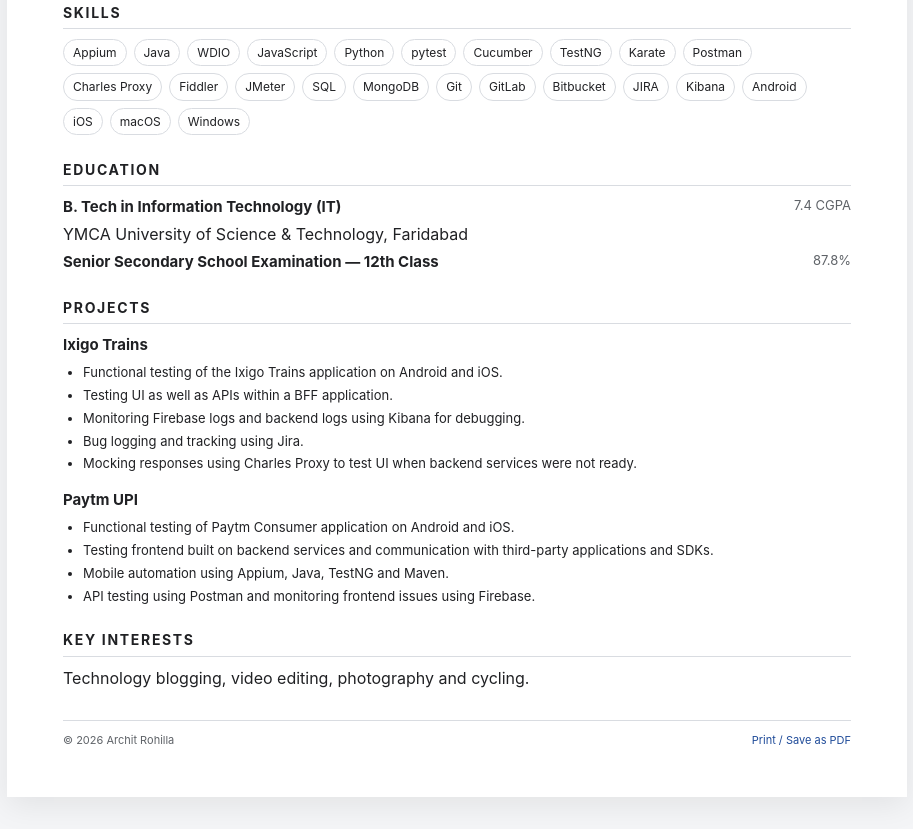
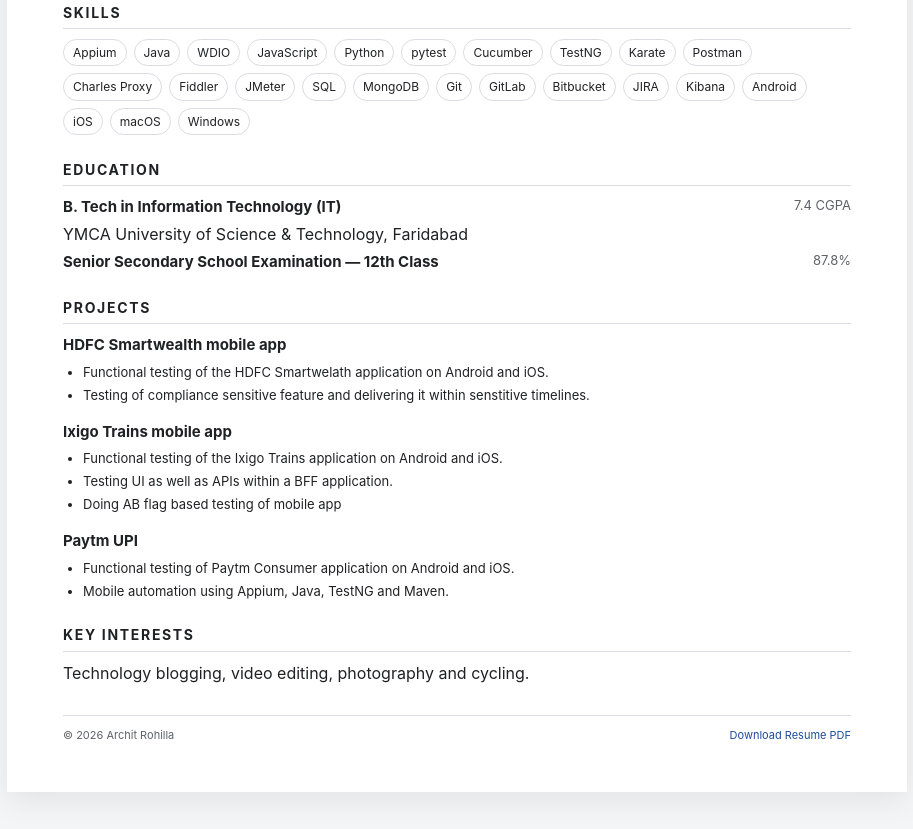
Before and after one commit to architrohilla/archit-resume, a plain HTML site: page index.html in a window 1280 px wide. Shown: the part 1289-2118 px from the top of the page, without its empty margins (183-1096 px from the left). Drawn offline with Linux system fonts and the light colour scheme.

Commit message:
github pages integrate

```diff
--- a/index.html
+++ b/index.html
@@ -18,7 +18,7 @@
       <a href="tel:+919643910590">+91 9643910590</a>
       <a href="mailto:archit.rohilla11@hotmail.com">archit.rohilla11@hotmail.com</a>
       <a href="#" class="placeholder-link">LinkedIn</a>
-      <a href="#" class="placeholder-link">GitHub</a>
+      <a href="https://github.com/architrohilla" class="placeholder-link">GitHub</a>
     </div>
   </header>
 
@@ -136,22 +136,25 @@
   <section>
     <h2>PROJECTS</h2>
     <article>
-      <h3>Ixigo Trains</h3>
+      <h3>HDFC Smartwealth mobile app</h3>
+      <ul>
+        <li>Functional testing of the HDFC Smartwelath application on Android and iOS.</li>
+        <li>Testing of compliance sensitive feature and delivering it within senstitive timelines.</li>
+      </ul>
+    </article>
+    <article>
+      <h3>Ixigo Trains mobile app</h3>
       <ul>
         <li>Functional testing of the Ixigo Trains application on Android and iOS.</li>
         <li>Testing UI as well as APIs within a BFF application.</li>
-        <li>Monitoring Firebase logs and backend logs using Kibana for debugging.</li>
-        <li>Bug logging and tracking using Jira.</li>
-        <li>Mocking responses using Charles Proxy to test UI when backend services were not ready.</li>
+        <li>Doing AB flag based testing of mobile app </li>
       </ul>
     </article>
     <article>
       <h3>Paytm UPI</h3>
       <ul>
         <li>Functional testing of Paytm Consumer application on Android and iOS.</li>
-        <li>Testing frontend built on backend services and communication with third-party applications and SDKs.</li>
         <li>Mobile automation using Appium, Java, TestNG and Maven.</li>
-        <li>API testing using Postman and monitoring frontend issues using Firebase.</li>
       </ul>
     </article>
   </section>
@@ -163,7 +166,7 @@
 
   <footer>
     <span>© 2026 Archit Rohilla</span>
-    <a href="#" onclick="window.print(); return false;">Print / Save as PDF</a>
+    <a href="resume.pdf" download>Download Resume PDF</a>
   </footer>
 </main>
 </body>
```
Also changed, not shown: 1 other file.
